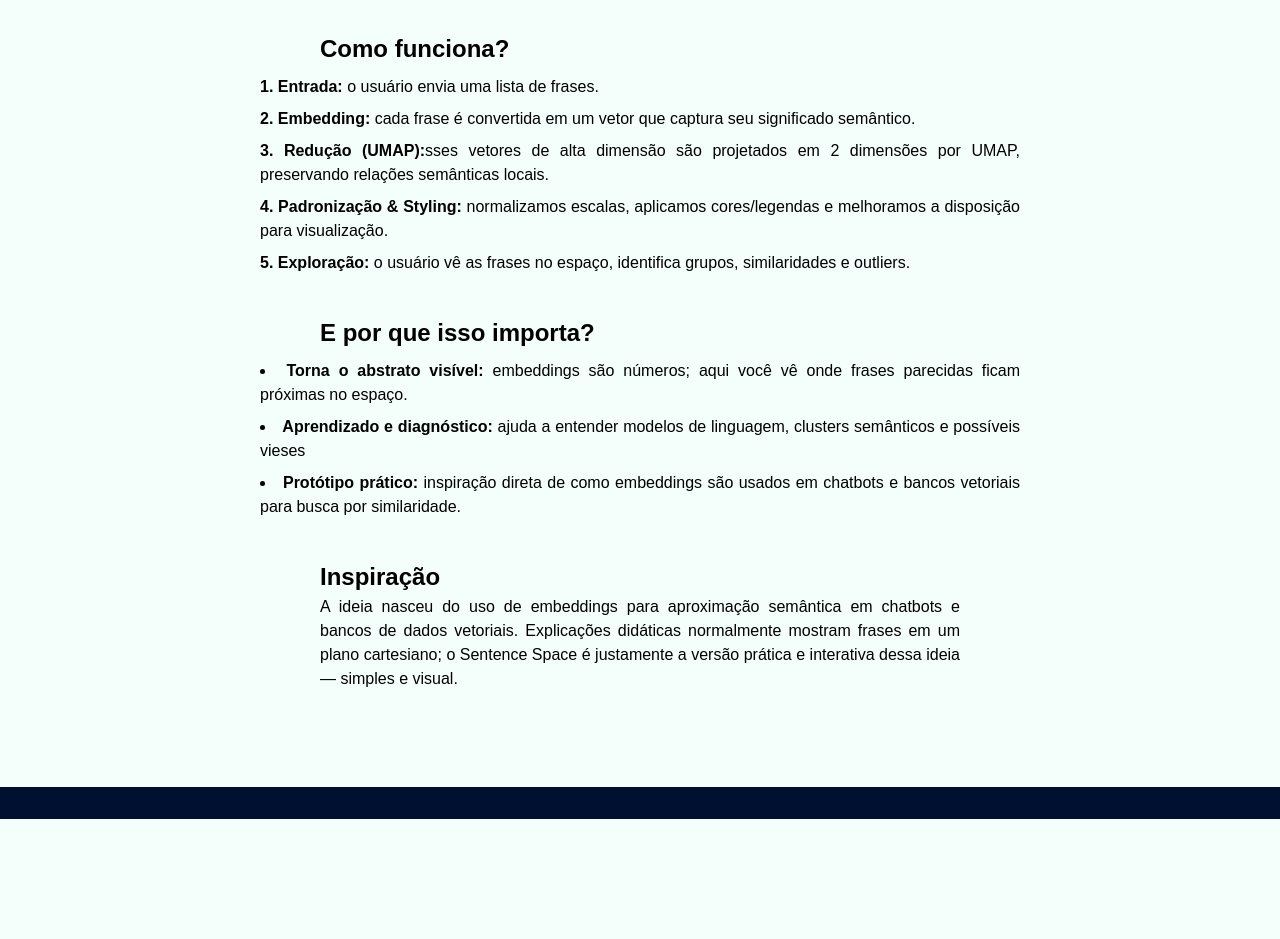
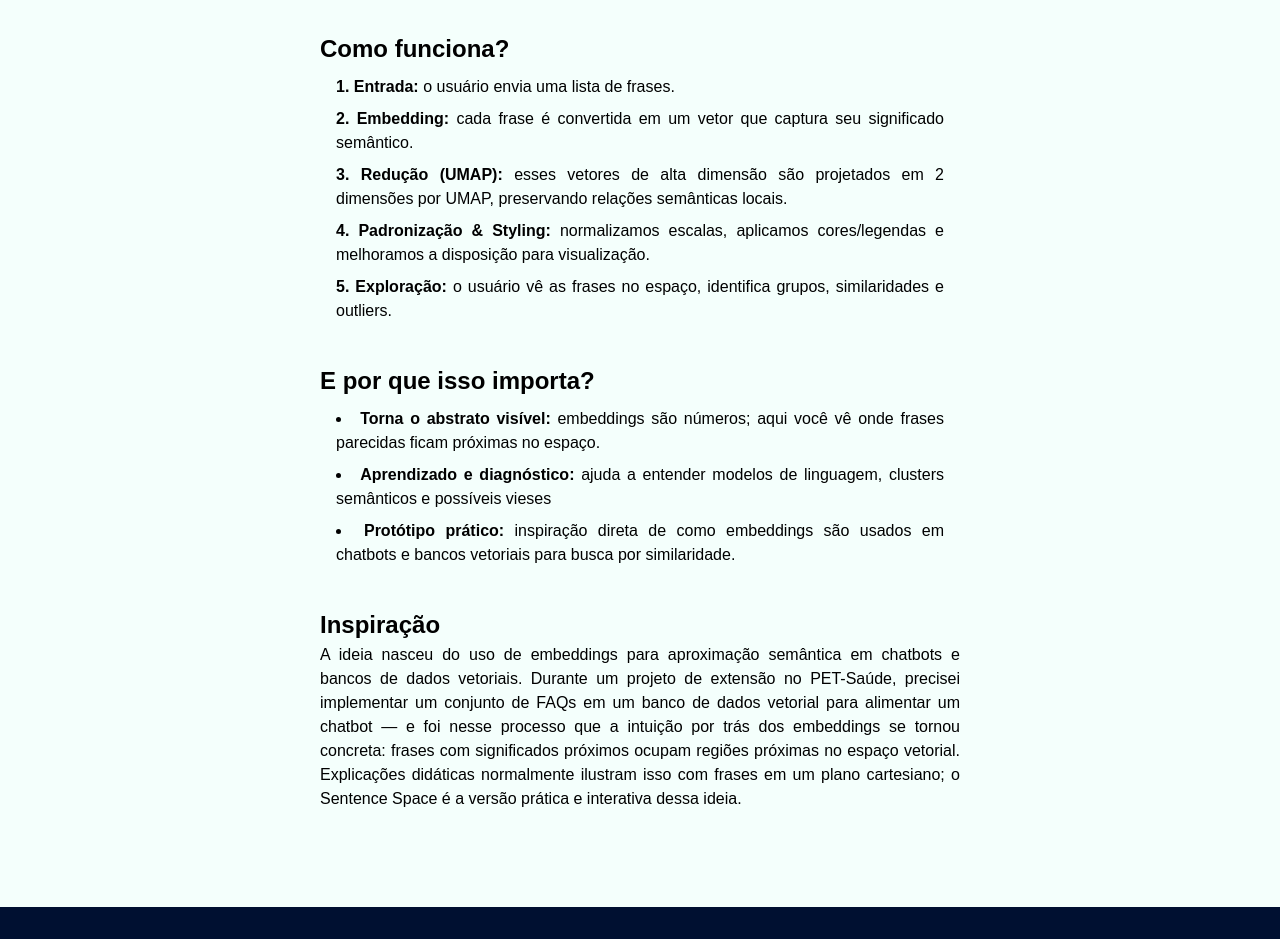
Before and after one commit to LucMazarJR/visual_embedding, a Next.js app in the folder front/: page /about in a window 1280 px wide. Shown: the part 400-1339 px from the top of the page. Before the commit the page ends 1219 px from the top, so only its background shows below. Built offline with nearby package versions, Linux system fonts and the light colour scheme.

Commit message:
refactor: change size reference to lists

```diff
--- a/front/app/about/page.tsx
+++ b/front/app/about/page.tsx
@@ -15,10 +15,10 @@ export default function About() {
                 <section className={styles.section}>
                     <h3>Como funciona?</h3>
                     <div className="flex flex-col items-center mt-2">
-                        <ol className="list-decimal list-inside space-y-2 marker:font-bold w-[95vh]">
+                        <ol className="list-decimal list-inside space-y-2 marker:font-bold w-[95%]">
                             <li><span>Entrada:</span> o usuário envia uma lista de frases.</li>
                             <li><span>Embedding:</span> cada frase é convertida em um vetor que captura seu significado semântico.</li>
-                            <li><span>Redução (UMAP):</span>sses vetores de alta dimensão são projetados em 2 dimensões por UMAP, preservando relações semânticas locais.</li>
+                            <li><span>Redução (UMAP):</span> esses vetores de alta dimensão são projetados em 2 dimensões por UMAP, preservando relações semânticas locais.</li>
                             <li><span>Padronização & Styling:</span> normalizamos escalas, aplicamos cores/legendas e melhoramos a disposição para visualização.</li>
                             <li><span>Exploração:</span> o usuário vê as frases no espaço, identifica grupos, similaridades e outliers.</li>
                         </ol>
@@ -27,7 +27,7 @@ export default function About() {
                 <section className={styles.section}>
                     <h3>E por que isso importa?</h3>
                     <div className="flex flex-col items-center mt-2">
-                        <ul className="list-disc list-inside space-y-2 marker:font-bold w-[95vh]">
+                        <ul className="list-disc list-inside space-y-2 w-[95%]">
                             <li><span>Torna o abstrato visível:</span> embeddings são números; aqui você vê onde frases parecidas ficam próximas no espaço.</li>
                             <li><span>Aprendizado e diagnóstico:</span> ajuda a entender modelos de linguagem, clusters semânticos e possíveis vieses</li>
                             <li><span>Protótipo prático:</span> inspiração direta de como embeddings são usados em chatbots e bancos vetoriais para busca por similaridade.</li>
@@ -36,7 +36,7 @@ export default function About() {
                 </section>
                 <section className={styles.section}>
                     <h3>Inspiração</h3>
-                    <p>A ideia nasceu do uso de embeddings para aproximação semântica em chatbots e bancos de dados vetoriais. Explicações didáticas normalmente mostram frases em um plano cartesiano; o Sentence Space é justamente a versão prática e interativa dessa ideia — simples e visual.</p>
+                    <p>A ideia nasceu do uso de embeddings para aproximação semântica em chatbots e bancos de dados vetoriais. Durante um projeto de extensão no PET-Saúde, precisei implementar um conjunto de FAQs em um banco de dados vetorial para alimentar um chatbot — e foi nesse processo que a intuição por trás dos embeddings se tornou concreta: frases com significados próximos ocupam regiões próximas no espaço vetorial. Explicações didáticas normalmente ilustram isso com frases em um plano cartesiano; o Sentence Space é a versão prática e interativa dessa ideia.</p>
                 </section>
             </div>
         </div>
```
